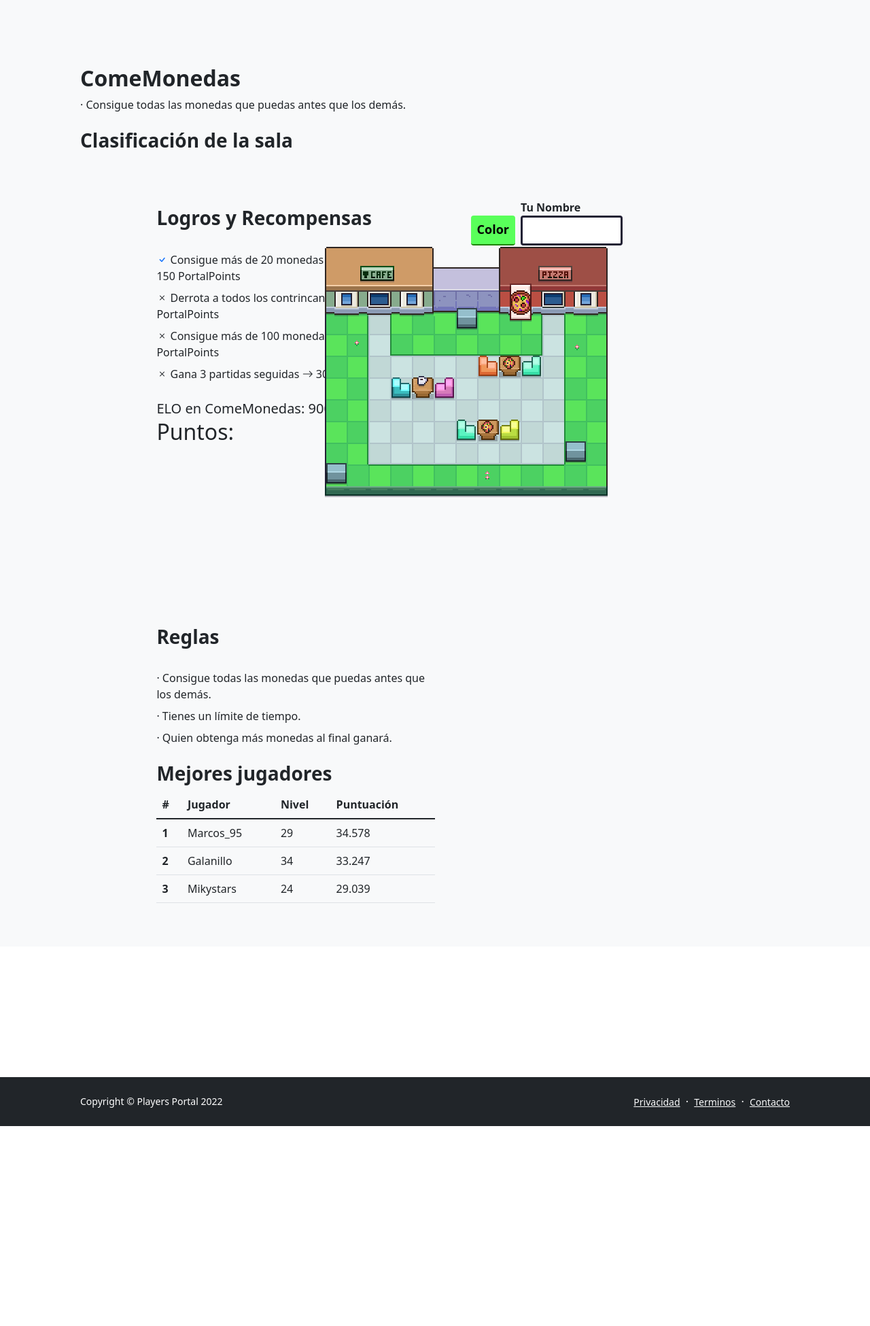
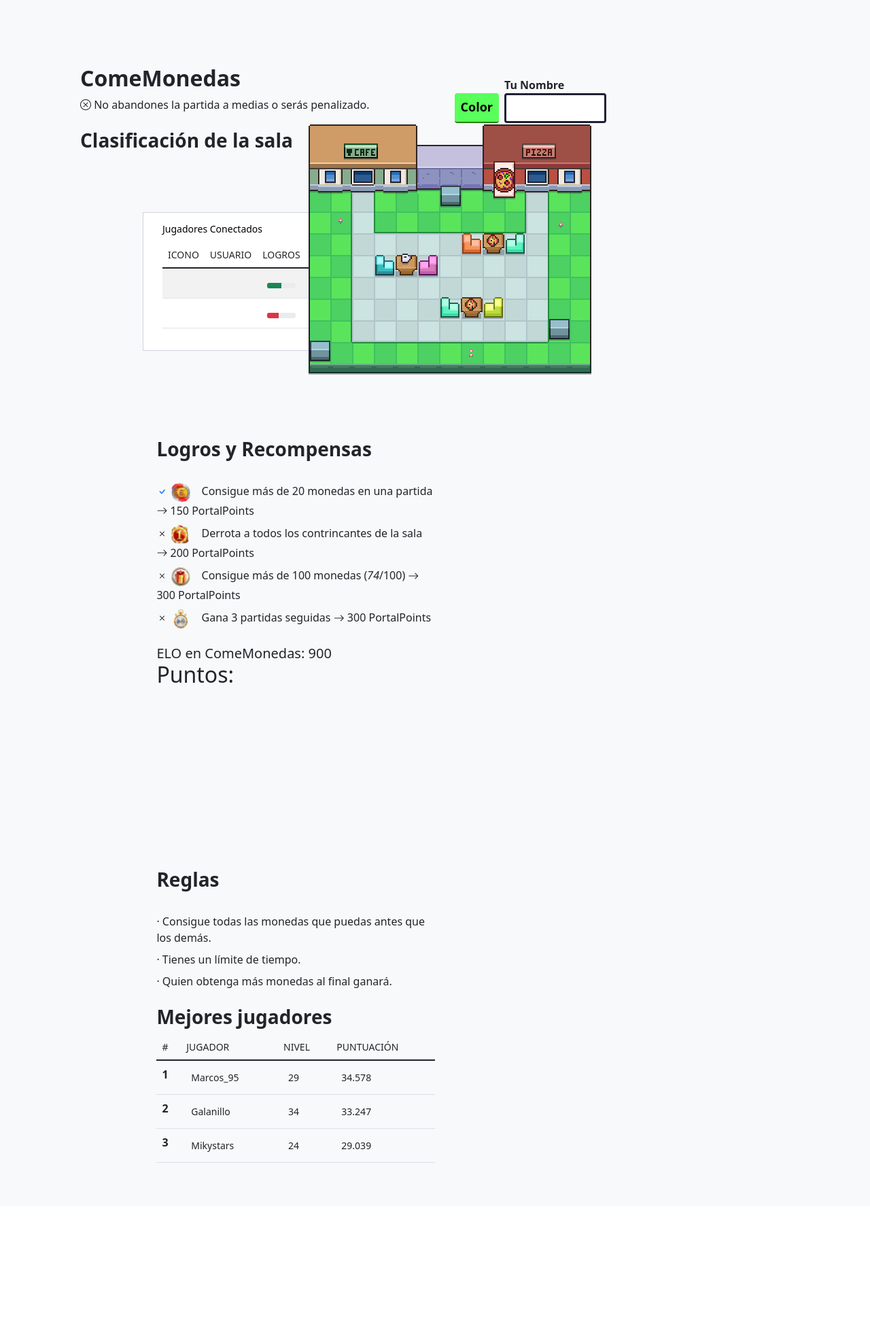
Before and after one commit to galanillo/Players-Portal-v2, a PHP site: page /gameMultiplayer.html in a window 1280 px wide. Shown: the part 66-2016 px from the top of the page at 68% size. Before the commit the page ends 1722 px from the top, so only its background shows below. Run offline with PHP 8.4, Linux system fonts and the light colour scheme; lists and menus that the app fills with data are empty; some libraries are stand-ins or nearby versions.

Commit message:
tabla clasificacion y logros iconos

```diff
--- a/catalogo.html
+++ b/catalogo.html
@@ -102,7 +102,8 @@
                                             No abandones la partida o serás penalizado
                                         </li>
                                     </ul>
-                                    <div class="d-grid"><a class="btn btn-outline-primary" href="gameMultiplayer.html">Jugar en línea</a></div>
+                                    <div class="d-grid"><a class="btn btn-outline-primary" href="gameMultiplayer.html">Partida Normal</a></div>
+                                    <div class="d-grid"><a class="btn btn-primary" href="gameMultiplayer.html"><i class="bi bi-star-fill text-warning"></i> Partida Clasificatoria</a></div>
                                 </div>
                             </div>
                         </div>
--- a/css/multiplayer.css
+++ b/css/multiplayer.css
@@ -171,3 +171,114 @@ button:active {
   margin-left: 0px;
   padding-left: 0%;
 }
+
+.flex {
+  -webkit-box-flex: 1;
+  -ms-flex: 1 1 auto;
+  flex: 1 1 auto
+}
+
+@media (max-width:991.98px) {
+  .padding {
+      padding: 1.5rem
+  }
+}
+
+@media (max-width:767.98px) {
+  .padding {
+      padding: 1rem
+  }
+}
+
+.padding {
+  padding: 5rem
+}
+
+.card {
+  box-shadow: none;
+  -webkit-box-shadow: none;
+  -moz-box-shadow: none;
+  -ms-box-shadow: none
+}
+
+.pl-3,
+.px-3 {
+  padding-left: 1rem !important
+}
+
+.card {
+  position: relative;
+  display: flex;
+  flex-direction: column;
+  min-width: 0;
+  word-wrap: break-word;
+  background-color: #fff;
+  background-clip: border-box;
+  border: 1px solid #d2d2dc;
+  border-radius: 0
+}
+
+.card .card-title {
+  color: #000000;
+  margin-bottom: 0.625rem;
+  text-transform: capitalize;
+  font-size: 0.875rem;
+  font-weight: 500
+}
+
+.card .card-description {
+  margin-bottom: .875rem;
+  font-weight: 400;
+  color: #76838f
+}
+
+p {
+  font-size: 0.875rem;
+  margin-bottom: .5rem;
+  line-height: 1.5rem
+}
+
+.table-responsive {
+  display: block;
+  width: 100%;
+  overflow-x: auto;
+  -webkit-overflow-scrolling: touch;
+  -ms-overflow-style: -ms-autohiding-scrollbar
+}
+
+.table,
+.jsgrid .jsgrid-table {
+  width: 100%;
+  max-width: 100%;
+  margin-bottom: 1rem;
+  background-color: transparent
+}
+
+.table thead th,
+.jsgrid .jsgrid-table thead th {
+  border-top: 0;
+  border-bottom-width: 1px;
+  font-weight: 500;
+  font-size: .875rem;
+  text-transform: uppercase
+}
+
+.table td,
+.jsgrid .jsgrid-table td {
+  font-size: 0.875rem;
+  padding: .875rem 0.9375rem
+}
+
+.badge {
+  border-radius: 0;
+  font-size: 12px;
+  line-height: 1;
+  padding: .375rem .5625rem;
+  font-weight: normal
+}
+
+.progress {
+ border-radius: 3px;
+ height: 8px;
+ margin-top:7px;
+}
--- a/gameMultiplayer.html
+++ b/gameMultiplayer.html
@@ -10,6 +10,7 @@
         <link rel="icon" type="image/x-icon" href="assets/favicon.ico" />
         <!-- Bootstrap icons-->
         <link href="https://cdn.jsdelivr.net/npm/bootstrap-icons@1.5.0/font/bootstrap-icons.css" rel="stylesheet" />
+        <link href="https://cdn.jsdelivr.net/npm/bootstrap-icons@1.5.0/font/bootstrap-icons.css" />
         <!-- Core theme CSS (includes Bootstrap)-->
         <link href="css/styles.css" rel="stylesheet" />
         <link href="css/multiplayer.css" rel="stylesheet">
@@ -48,12 +49,77 @@
                             <h2 class="fw-bolder">ComeMonedas</h2>
                             <ul class="list-unstyled mb-4">
                               <li class="mb-2">
-                                · Consigue todas las monedas que puedas antes que los demás.
-                              </li>
+                                <i class="bi bi-x-circle"></i>
+                                No abandones la partida a medias o serás penalizado.
+                            </li>
                               </ul>
                               <h3 class="fw-bolder">Clasificación de la sala</h3>
-                            <b id="monedasClasificacion1"></b><br>
-                            <b id="monedasClasificacion2"></b>
+                              <div class="page-content page-container" id="page-content">
+                                <div class="padding">
+                                    <div class="row container d-flex justify-content-center">
+                                          <div class="card">
+                                            <div class="card-body">
+                                              <h4 class="card-title">Jugadores conectados</h4>
+                                              <div class="table-responsive">
+                                                <table id=tablaClasificacion class="table table-striped">
+                                                  <thead>
+                                                    <tr>
+                                                      <th>
+                                                        Icono
+                                                      </th>
+                                                      <th>
+                                                        Usuario
+                                                      </th>
+                                                      <th>
+                                                        Logros
+                                                      </th>
+                                                      <th>
+                                                        Puntos
+                                                      </th>
+                                                    </tr>
+                                                  </thead>
+                                                  <tbody>
+                                                    <tr>
+                                                      <td class="py-1">
+                                                        <b id="monedasClasificacion1icono"></b>
+                                                      </td>
+                                                      <td>
+                                                        <b id="monedasClasificacion1nombre"></b>
+                                                      </td>
+                                                      <td>
+                                                        <div class="progress">
+                                                          <div class="progress-bar bg-success" role="progressbar" style="width: 50%" aria-valuenow="50" aria-valuemin="0" aria-valuemax="100"> </div>
+                                                        </div>
+                                                      </td>
+                                                      <td>
+                                                        <b id="monedasClasificacion1puntos"></b>
+                                                      </td>
+                                                    </tr>
+                                                    <tr>
+                                                      <td class="py-1">
+                                                        <b id="monedasClasificacion2icono"></b>
+                                                      </td>
+                                                      <td>
+                                                        <b id="monedasClasificacion2nombre"></b>
+                                                      </td>
+                                                      <td>
+                                                        <div class="progress">
+                                                          <div class="progress-bar bg-danger" role="progressbar" style="width: 40%" aria-valuenow="40" aria-valuemin="0" aria-valuemax="100"> </div>
+                                                        </div>
+                                                      </td>
+                                                      <td>
+                                                        <b id="monedasClasificacion2puntos"></b>
+                                                      </td>
+                                                    </tr>
+                                                  </tbody>
+                                                </table>
+                                              </div>
+                                            </div>
+                                          </div>
+                                        </div>
+                                        </div>
+                                          </div>
+                                        </div>
                             <div id="gameArea">
                                     <div class="game-container">
                                     </div>
@@ -92,19 +158,19 @@
                             <ul class="list-unstyled mb-4">
                               <li class="mb-2">
                                   <i class="bi bi-check text-primary"></i>
-                                  Consigue más de 20 monedas en una partida <i class="bi bi-arrow-right"></i> 150 PortalPoints
+                                  <img class="rounded-circle me-3" width="30" height="30" src="images/Badget_6_money.png" alt="..." />Consigue más de 20 monedas en una partida <i class="bi bi-arrow-right"></i> 150 PortalPoints
                               </li>
                               <li class="mb-2">
                                   <i class="bi bi-x"></i>
-                                  Derrota a todos los contrincantes de la sala  <i class="bi bi-arrow-right"></i> 200 PortalPoints
+                                  <img class="rounded-circle me-3" width="30" height="30" src="images/Badget_2_first.png" alt="..." />Derrota a todos los contrincantes de la sala  <i class="bi bi-arrow-right"></i> 200 PortalPoints
                               </li>
                               <li class="mb-2">
                                   <i id="multiLogro" class="bi bi-x"></i>
-                                  Consigue más de 100 monedas (<i id="movimientosMultiLogro">74</i>/100) <i class="bi bi-arrow-right"></i> 300 PortalPoints
+                                  <img class="rounded-circle me-3" width="30" height="30" src="images/Badget_5_gift.png" alt="..." />Consigue más de 100 monedas (<i id="movimientosMultiLogro">74</i>/100) <i class="bi bi-arrow-right"></i> 300 PortalPoints
                               </li>
                               <li class="mb-2">
                                   <i class="bi bi-x"></i>
-                                  Gana 3 partidas seguidas <i class="bi bi-arrow-right"></i> 300 PortalPoints
+                                  <img class="rounded-circle me-3" width="30" height="30" src="images/Badget_4_time.png" alt="..." />Gana 3 partidas seguidas <i class="bi bi-arrow-right"></i> 300 PortalPoints
                               </li>
                           </ul>
                             <p class="lead fw-normal mb-0">ELO en ComeMonedas: 900</p>
--- a/js/app.js
+++ b/js/app.js
@@ -3,8 +3,14 @@ var ptsMultiLogro = 74;
 var puntosMulti = document.getElementById("puntosMulti");
 var movimientosMulti = document.getElementById("movimientosMulti");
 var movimientosMultiLogro = document.getElementById("movimientosMultiLogro");
-var monedasClasificacion1 = document.getElementById("monedasClasificacion1");
-var monedasClasificacion2 = document.getElementById("monedasClasificacion2");
+var monedasClasificacion1icono = document.getElementById("monedasClasificacion1icono");
+var monedasClasificacion2icono = document.getElementById("monedasClasificacion2icono");
+var monedasClasificacion1nombre = document.getElementById("monedasClasificacion1nombre");
+var monedasClasificacion2nombre = document.getElementById("monedasClasificacion2nombre");
+var monedasClasificacion1logros = document.getElementById("monedasClasificacion1logros");
+var monedasClasificacion2logros = document.getElementById("monedasClasificacion2logros");
+var monedasClasificacion1puntos = document.getElementById("monedasClasificacion1puntos");
+var monedasClasificacion2puntos = document.getElementById("monedasClasificacion2puntos");
 
 const mapData = {
     minX: 1,
@@ -196,14 +202,31 @@ const mapData = {
           const characterState = players[key];
           let el = playerElements[key];
           if(playerId != key){ if( players[key].coins > players[playerId].coins ){
-            monedasClasificacion1.innerHTML = `· ${players[key].name}: tiene ${players[key].coins} monedas`;
-            monedasClasificacion2.innerHTML = `· ${players[playerId].name}: tiene ${players[playerId].coins} monedas`;}
+            monedasClasificacion1icono.innerHTML = `<img src="https://img.icons8.com/color/36/000000/person-male.png" alt="image">`;
+            monedasClasificacion1nombre.innerHTML = `${players[key].name}`;
+            //monedasClasificacion1logros.innerHTML = ``;
+            monedasClasificacion1puntos.innerHTML = `${players[key].coins}`;
+
+            monedasClasificacion2icono.innerHTML = `<img src="https://img.icons8.com/color/36/000000/guest-male.png" alt="image">`;
+            monedasClasificacion2nombre.innerHTML = `${players[playerId].name}`;
+            //monedasClasificacion2logros.innerHTML = ``;
+            monedasClasificacion2puntos.innerHTML = `${players[playerId].coins}`;}
             else{
-              monedasClasificacion1.innerHTML = `· ${players[playerId].name}: tiene ${players[playerId].coins} monedas`;
-              monedasClasificacion2.innerHTML = `· ${players[key].name}: tiene ${players[key].coins} monedas`;}
-            }
+            monedasClasificacion1icono.innerHTML = `<img src="https://img.icons8.com/color/36/000000/guest-male.png" alt="image">`;
+            monedasClasificacion1nombre.innerHTML = `${players[playerId].name}`;
+            //monedasClasificacion1logros.innerHTML = ``;
+            monedasClasificacion1puntos.innerHTML = `${players[playerId].coins}`;
+
+            monedasClasificacion2icono.innerHTML = `<img src="https://img.icons8.com/color/36/000000/person-male.png" alt="image">`;
+            monedasClasificacion2nombre.innerHTML = `${players[key].name}`;
+            //monedasClasificacion2logros.innerHTML = ``;
+            monedasClasificacion2puntos.innerHTML = `${players[key].coins}`;
+            }}
             else{
-              monedasClasificacion1.innerHTML = `· ${players[playerId].name}: tiene ${players[playerId].coins} monedas`;
+            monedasClasificacion1icono.innerHTML = `<img src="https://img.icons8.com/color/36/000000/guest-male.png" alt="image">`;
+            monedasClasificacion1nombre.innerHTML = `${players[playerId].name}`;
+            //monedasClasificacion1logros.innerHTML = ``;
+            monedasClasificacion1puntos.innerHTML = `${players[playerId].coins}`;
             }
 
 
--- /dev/null
+++ b/js/scripts.js
@@ -0,0 +1,3 @@
+$('#myModal').on('shown.bs.modal', function () {
+    $('#myInput').trigger('focus')
+  })
--- a/perfil.html
+++ b/perfil.html
@@ -63,8 +63,7 @@
                                           <h4>Dekeit</h4>
                                           <p class="text-secondary mb-1"><b>Nivel:</b> 21</p>
                                           <p class="text-muted font-size-sm"><b>PortalPoints:</b> 850</p>
-                                          <button class="btn btn-primary">Añadir amigo</button>
-                                          <button class="btn btn-outline-primary">Chatear</button>
+
                                         </div>
                                       </div>
                                     </div>
@@ -230,5 +229,6 @@
         <!-- * * Activate your form at https://startbootstrap.com/solution/contact-forms * *-->
         <!-- * * * * * * * * * * * * * * * * * * * * * * * * * * * * * * * * * * * * * * * *-->
         <script src="https://cdn.startbootstrap.com/sb-forms-latest.js"></script>
+        <script src="bootstrap.min.js"></script>
     </body>
 </html>
```
Also changed, not shown: game1player.html (+5 -5 lines), images/Badget_1.png (added), images/Badget_2_first.png (added), images/Badget_3_cards.png (added), images/Badget_4_time.png (added), images/Badget_5_gift.png (added), images/Badget_6_money.png (added).
